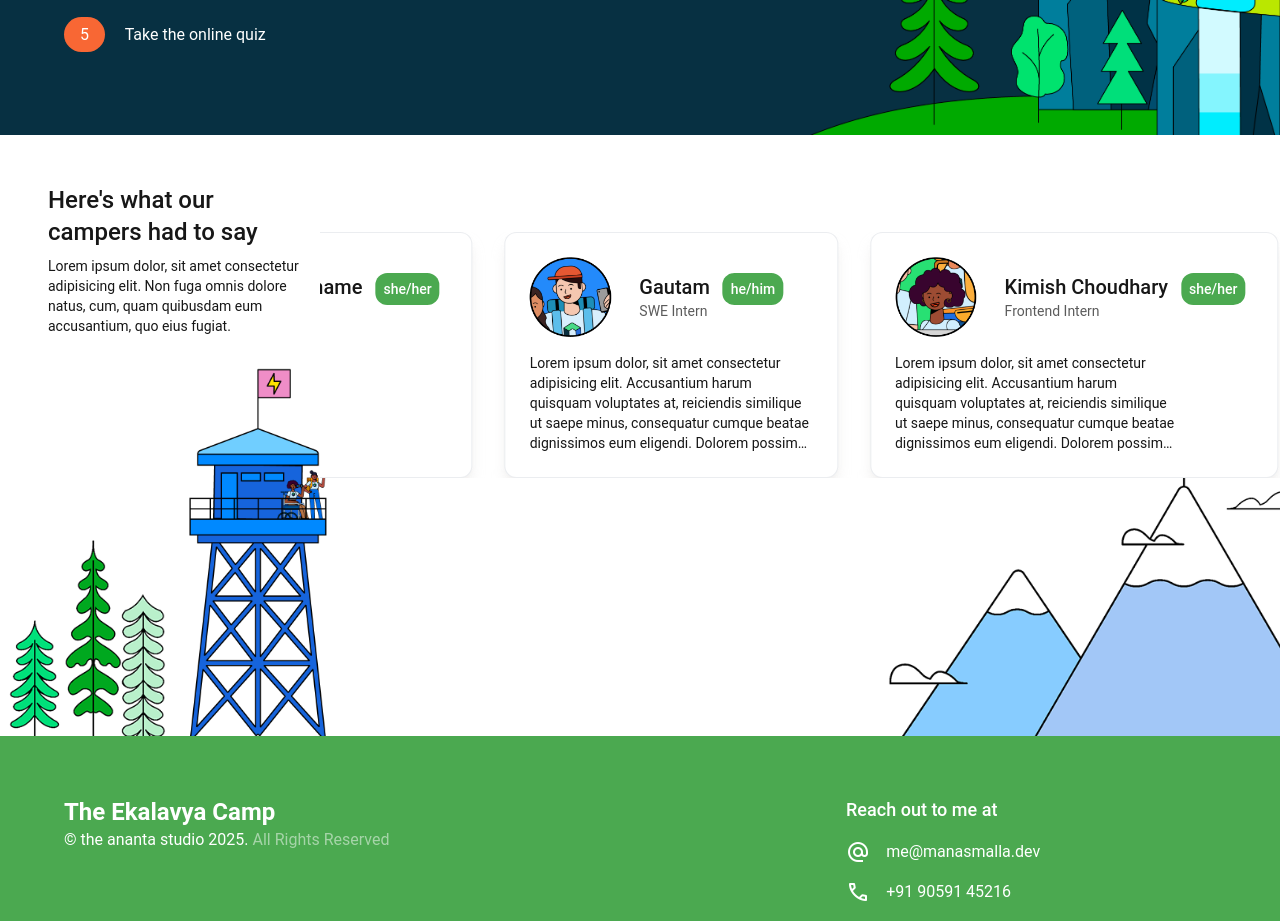
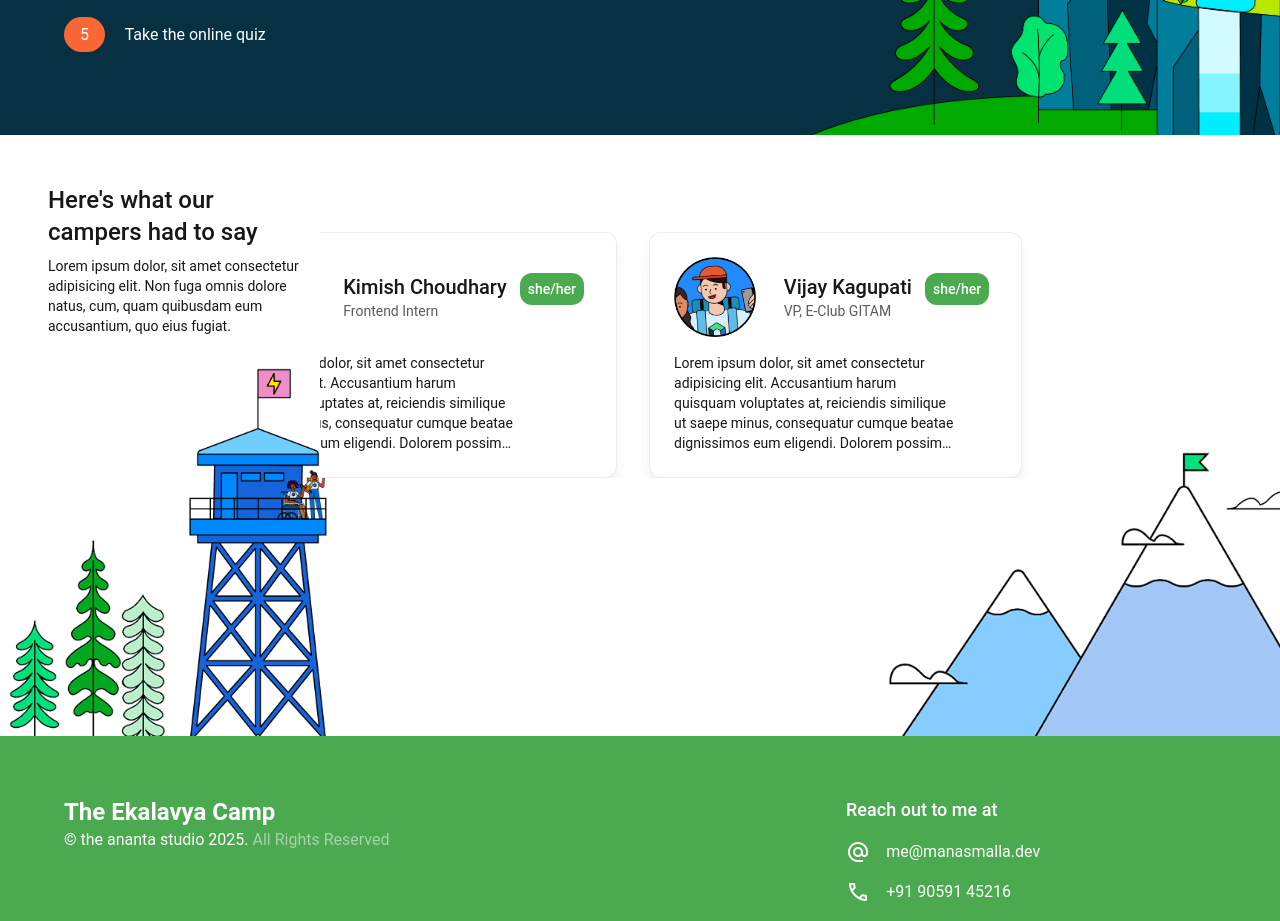
Before and after one commit to TheAnanta/ekalavya, a Next.js app: page / in a window 1280 px wide. Shown: the part 1520-2441 px from the top of the page. Built offline with nearby package versions, Linux system fonts and the light colour scheme; a web font is replaced by a local one.

Commit message:
added slider
Signed-off-by: Manas Malla <manasmalla.dev@gmail.com>

```diff
--- a/src/app/page.tsx
+++ b/src/app/page.tsx
@@ -60,7 +60,7 @@ export default function Home() {
           />
           <img
             src="cloud-right-bottom.png"
-            className="max-w-[8 0px] md:max-w-[140px] absolute top-[24%] right-0"
+            className="max-w-[80px] md:max-w-[140px] absolute top-[24%] right-0"
           />
           <h1 className="text-2xl md:text-5xl font-bold !font-[Google_Sans_Display]">
             Let's Go Camping!
@@ -79,7 +79,7 @@ export default function Home() {
           />
         </main>
       </div>
-      <div className="bg-[#073042] text-white -translate-y-[1px] relative z-5 flex w-full">
+      <div className="bg-[#073042] text-white -translate-y-[1px] relative z-5 flex w-full flex-col md:flex-row">
         <div className="p-[32px] md:px-[64px] md:pb-[72px] md:pt-[56px]">
           <h3 className="text-2xl font-medium">Program Overview</h3>
           <div className="flex flex-col md:flex-row gap-y-8 md:gap-x-8 md:gap-y-[unset]">
@@ -144,20 +144,8 @@ export default function Home() {
           className="mt-auto ml-auto max-h-[400px]"
         />
       </div>
-      <div className="relative z-5 flex w-full">
-        <img
-          src="trees-bottom.png"
-          className="mt-auto max-h-[200px] -scale-x-100"
-        />
-        <img
-          src="camp-viewpoint.png"
-          className="mt-[200px] mr-auto max-h-[400px] -scale-x-100"
-        />
-        <img
-          src="mountains-bottom.png"
-          className="mt-auto ml-auto max-h-[300px] "
-        />
-        <div className="absolute top-4 left-4 p-8">
+      <div className="relative z-5 flex w-full flex-col md:flex-row">
+        <div className="md:absolute top-4 left-4 p-8">
           <h3 className="max-w-[16ch] text-2xl font-medium">
             Here's what our campers had to say
           </h3>
@@ -167,7 +155,7 @@ export default function Home() {
             fugiat.
           </p>
         </div>
-        <div className="absolute top-12 right-0 w-[75%] z-10">
+        <div className="md:absolute top-12 right-0 md:w-[75%] z-10">
           <div className="relative mt-6 lg:mt-12 group/swiper">
             <Swiper
               autoplay={{
@@ -175,7 +163,7 @@ export default function Home() {
               }}
               allowTouchMove={true}
               spaceBetween={16}
-              slidesPerView={3}
+              slidesPerView={1}
               initialSlide={0}
               modules={[Autoplay, Navigation, FreeMode]}
               freeMode={true}
@@ -189,7 +177,7 @@ export default function Home() {
               breakpoints={{
                 440: {
                   spaceBetween: 20,
-                  slidesPerView: 1.8,
+                  slidesPerView: 1,
                 },
                 1024: {
                   centeredSlidesBounds: false,
@@ -234,7 +222,7 @@ export default function Home() {
                       <div className="flex gap-4 items-center">
                         <img src={testimonial.image} className="h-20 mr-3" />
                         <div>
-                          <p className="text-xl font-medium">
+                          <p className="md:text-xl font-medium">
                             {testimonial.name}{" "}
                             <span className="text-sm mx-2 bg-[var(--android-primary-color)] p-2 text-white rounded-xl">
                               {testimonial.pronoun}
@@ -246,7 +234,7 @@ export default function Home() {
                           </p>
                         </div>
                       </div>
-                      <p className="text-sm max-w-[36ch] mt-4 line-clamp-5">
+                      <p className="text-sm max-w-[24ch] md:max-w-[36ch] mt-4 line-clamp-5">
                         {testimonial.content}
                       </p>
                     </div>
@@ -259,6 +247,20 @@ export default function Home() {
               <div className="swiper-button-next  bg-white border-black border-[2px] cursor-pointer !w-[3.5rem] !h-[3.5rem] rounded-full items-center justify-center flex !text-black font-bold group-hover/swiper:scale-100 scale-0 transition duration-300 translate-x-[150%] group-hover/swiper:translate-x-0 group-hover/swiper:!pointer-events-auto"></div>
             </div>
           </div>
+        </div>
+        <div className="flex w-full">
+          <img
+            src="trees-bottom.png"
+            className="mt-auto max-h-[200px] -scale-x-100"
+          />
+          <img
+            src="camp-viewpoint.png"
+            className="mt-4 md:mt-[200px] mr-auto max-h-[400px] md:-scale-x-100"
+          />
+          <img
+            src="mountains-bottom.png"
+            className="hidden md:block mt-auto ml-auto max-h-[300px] "
+          />
         </div>
       </div>
       <div className="bg-[var(--android-primary-color)] text-white p-[20px] md:pt-[60px] md:pb-[72px] md:px-[64px] relative z-5 flex justify-between flex-col-reverse md:flex-row gap-y-4 md:gap-y-[unset] w-full">
```
